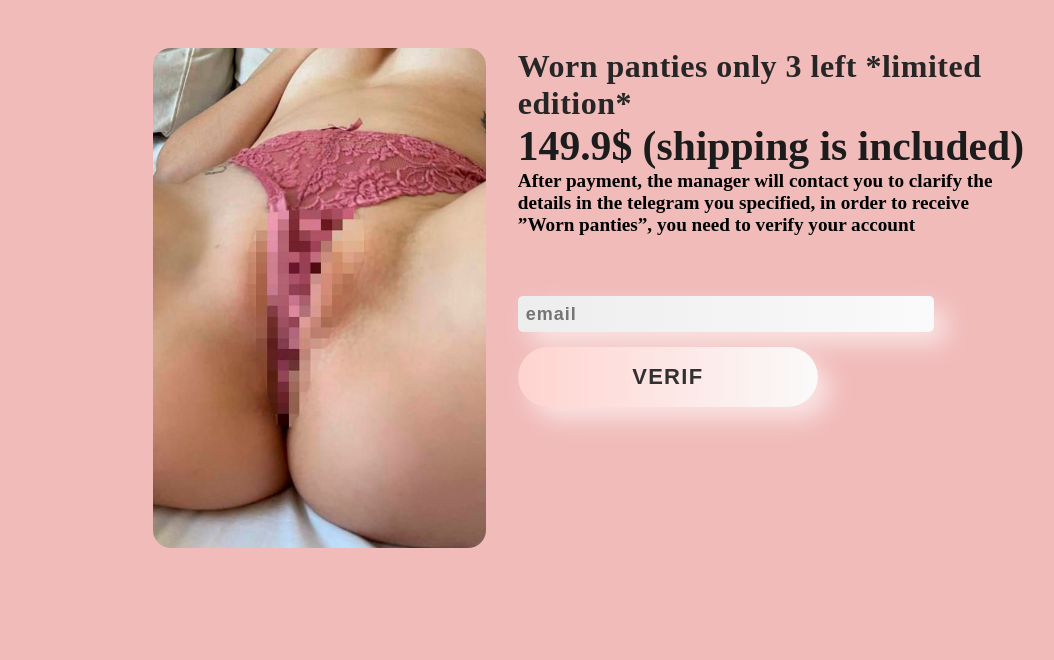
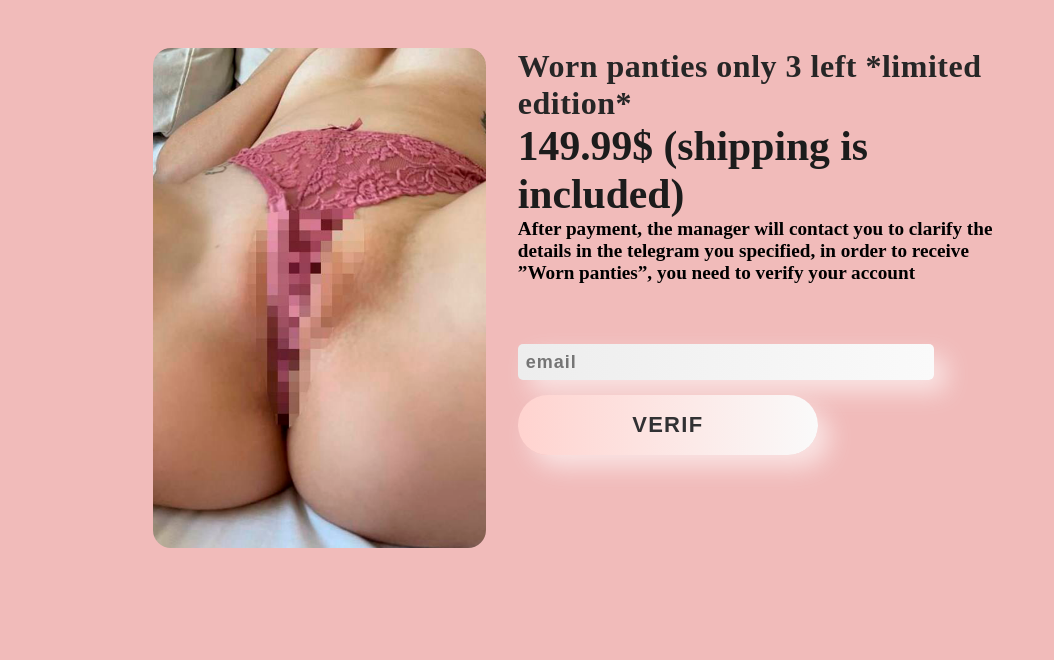
Before and after one commit to HUULKI/salupnea, a plain HTML site: page card2.html in a window 1280 px wide. Shown: the part 82-742 px from the top of the page, without its empty margins (103-1157 px from the left). Drawn offline with nearby package versions, Linux system fonts and the light colour scheme; some packages are replaced by stand-ins of ours; a script that the page names is missing; a web font is replaced by a local one.

Commit message:
Update card2.html

```diff
--- a/card2.html
+++ b/card2.html
@@ -45,7 +45,7 @@
         </div>
         <div class="more_top_right">
             <span class="top_card_category">Worn panties only 3 left *limited edition*</span>
-            <p class="top_card_price">149.9$  (shipping is included)</p>
+            <p class="top_card_price">149.99$  (shipping is included)</p>
             <p class="top_card_name">After payment, the manager will contact you to clarify the details in the telegram you specified, in order to receive ”Worn panties”, you need to verify your account</p>
             <form action="АХАХАХАХААХ">
                 <div class="container">
```
